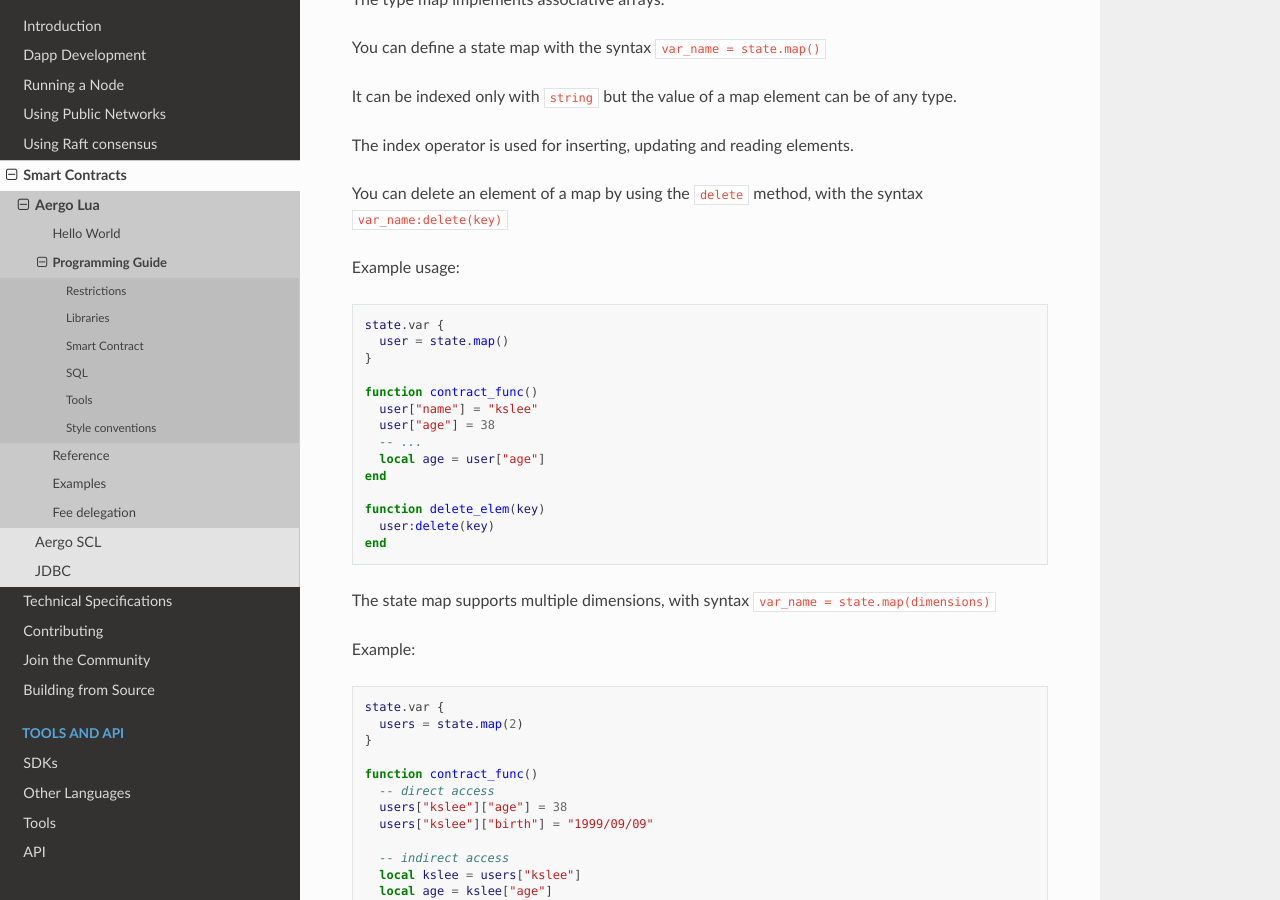
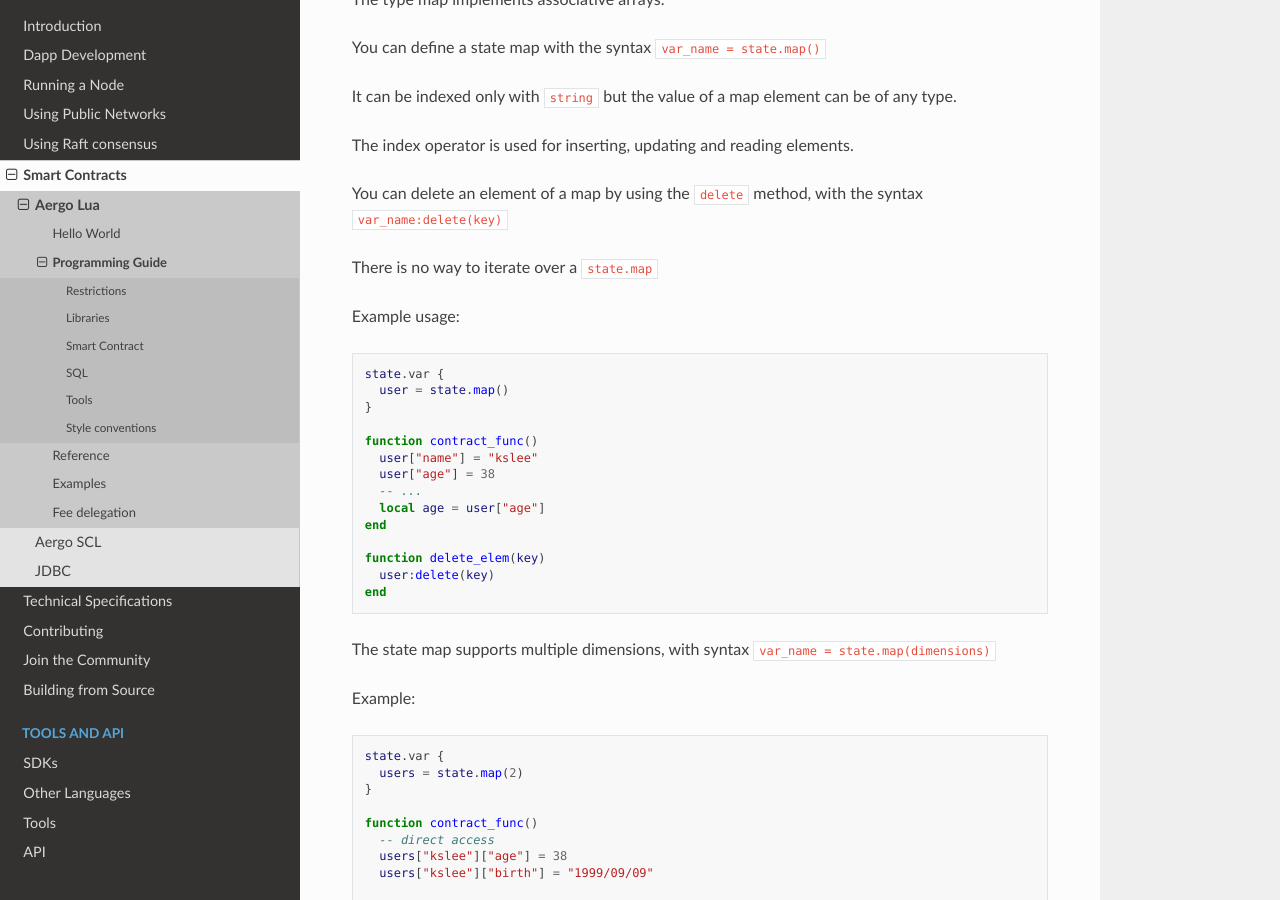
Before and after one commit to aergoio/guide, a Sphinx documentation site: the page built from source/smart-contracts/lua/guide.md, in a window 1280 px wide and 900 px high, scrolled down 3111 px. Built offline with Sphinx 7.4.7 and the Read the Docs theme 2.0.0, drawn with Linux system fonts in a browser that asks for light colours.

Commit message:
guide.md: add note about iteration over a state.map

```diff
--- a/source/smart-contracts/lua/guide.md
+++ b/source/smart-contracts/lua/guide.md
@@ -137,6 +137,8 @@
 The index operator is used for inserting, updating and reading elements.
 
 You can delete an element of a map by using the `delete` method, with the syntax `var_name:delete(key)`
+
+There is no way to iterate over a `state.map`
 
 Example usage:
 
```
